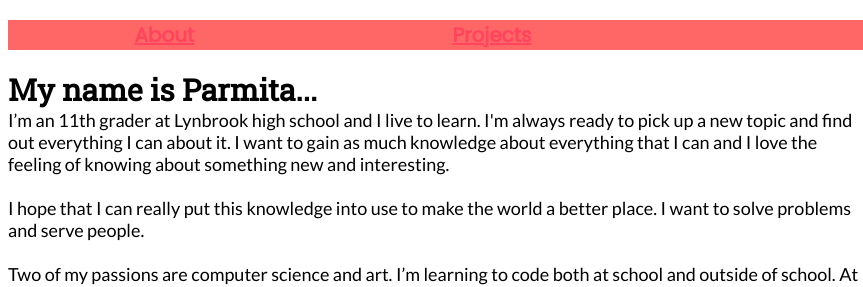
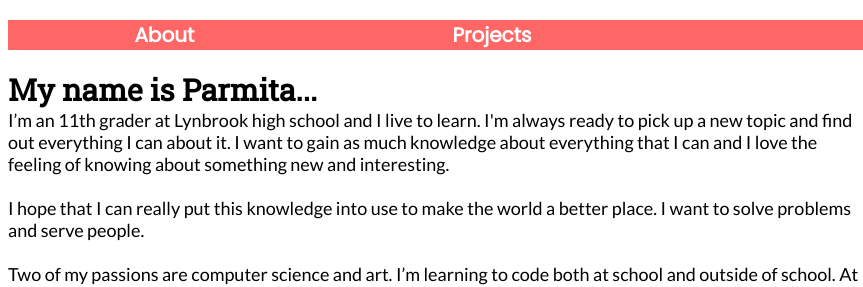
Before and after one commit to parmita52/GWCSJ, a plain HTML site: page index.html in a window 1280 px wide. Shown: the top 287 px of the page, 0-863 px from the left. Drawn offline with Linux system fonts and the light colour scheme.

Commit message:
Update index.html

```diff
--- a/index.html
+++ b/index.html
@@ -9,8 +9,8 @@
 
 <body>
   <p class = "menu">
-    <span id = "About"><a href="index.html">About</a></span>
-    <span id = "Projects"><a href="project.html">Projects</a></span>
+    <span id = "About"><a class = "menu" href="index.html">About</a></span>
+    <span id = "Projects"><a class = "menu" href="project.html">Projects</a></span>
   </p>
 
   <p><span id = "Title">My name is Parmita...</span><img class = "myPic" src="https://media.licdn.com/mpr/mpr/shrink_200_200/AAEAAQAAAAAAAAVzAAAAJDUwYmU0ZTY2LWRlOTktNGIzOS1hNWYyLTgwNDRiNGUxMTJmMg.jpg" alt="Me!" ><br>
```
